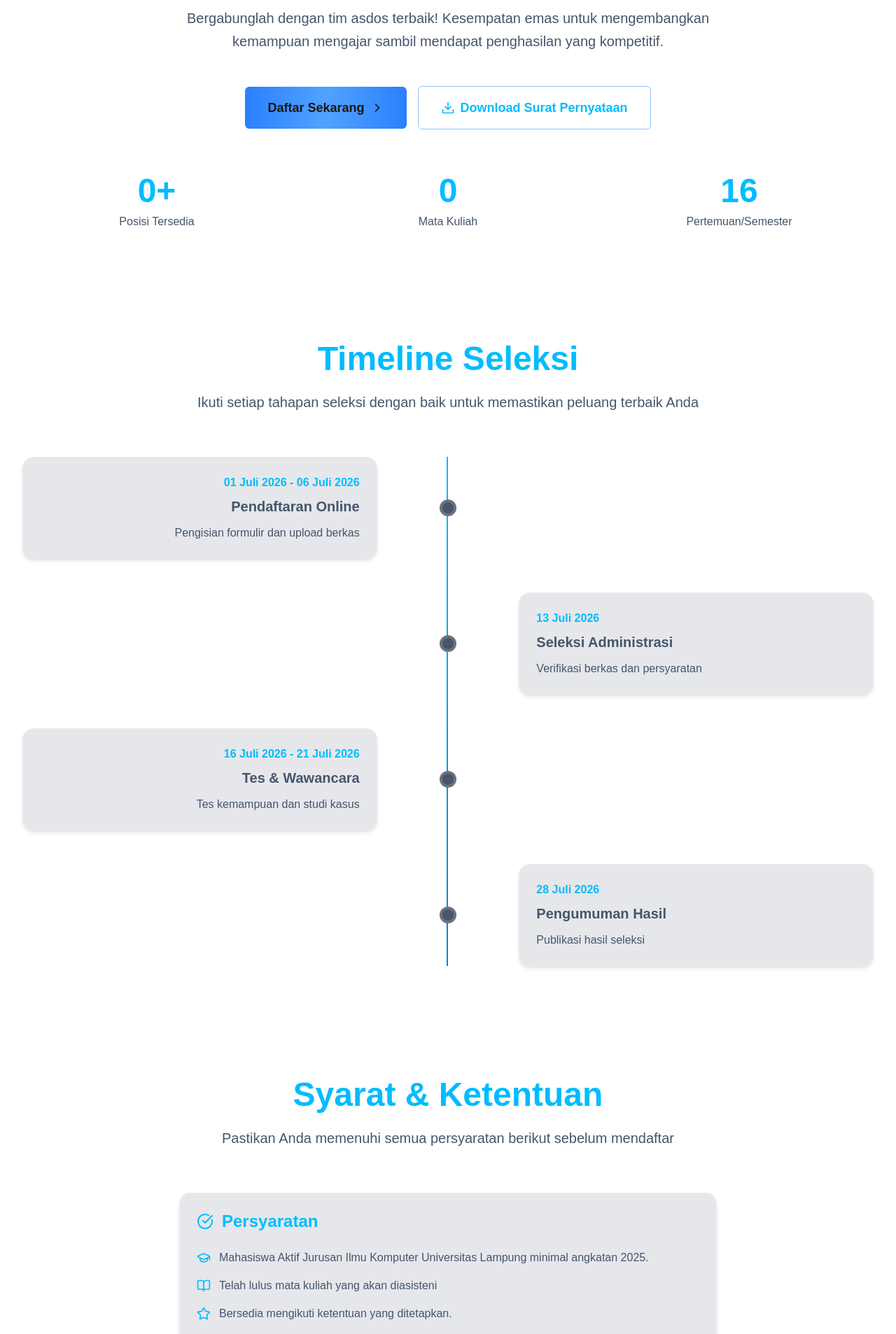
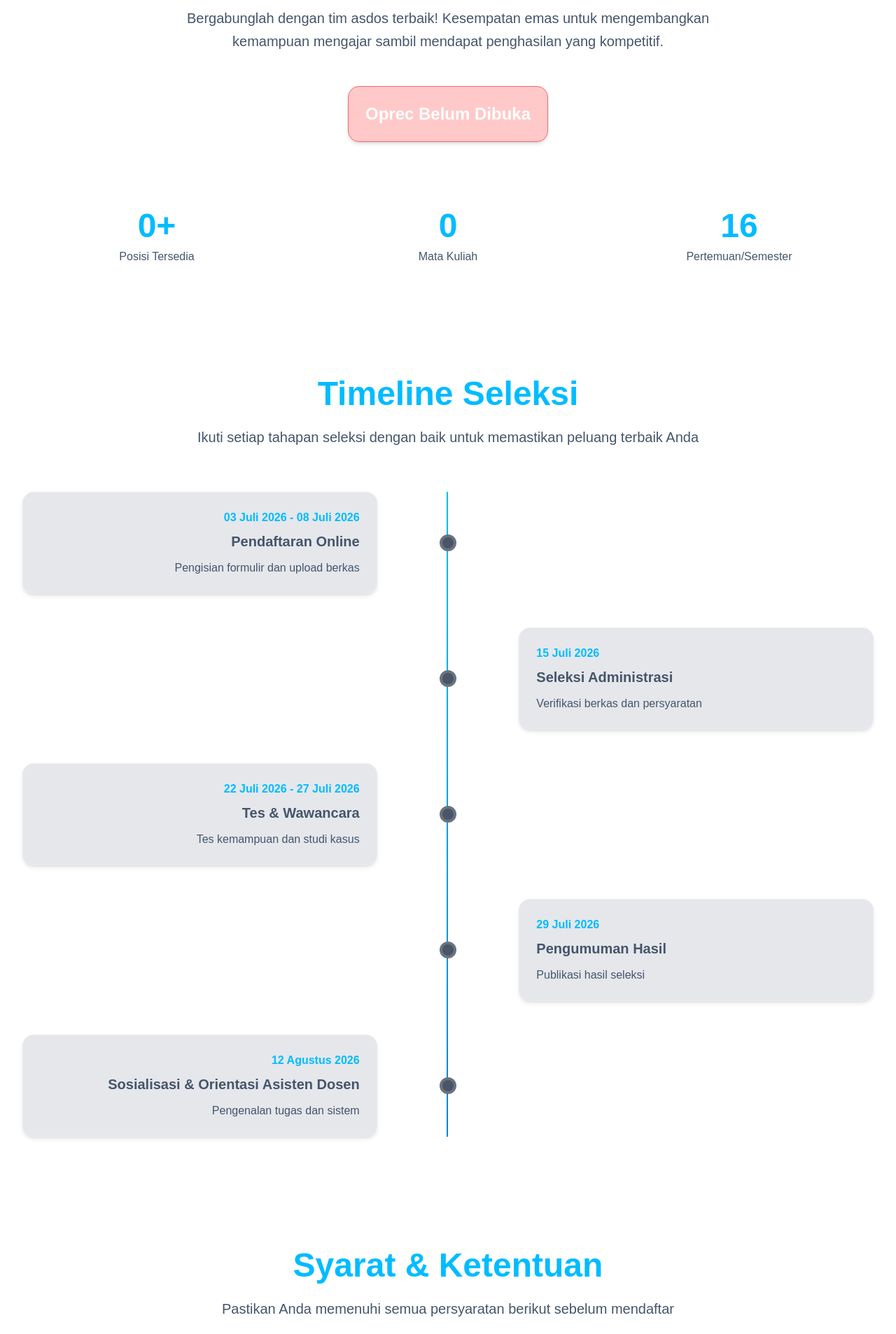
Before and after one commit to Bansus26/Web_Bansus, a Next.js app: page /oprec in a window 1280 px wide. Shown: the part 400-2307 px from the top of the page at 70% size. Built offline with nearby package versions, Linux system fonts and the light colour scheme; no server answers; the database is empty.

Commit message:
update timeline fix

```diff
--- a/components/oprec/oprec-page.tsx
+++ b/components/oprec/oprec-page.tsx
@@ -75,15 +75,25 @@ const OprecPage = ({ dataProdis }: OprecPageProps) => {
             </p>
 
             <div className="flex flex-col sm:flex-row gap-4 justify-center items-center">
-              <Button // INI ADA KELASNYA SENDIRI DI button.tsx
+              <h3 className={`text-l md:text-2xl font-bold ${theme.status_warning} hover:bg-red-500 transition-all duration-300 ease-in-out transform mb-8 leading-tight`}>Oprec Belum Dibuka</h3>
+
+
+              {/* Tombol Daftar */}
+
+              {/* <Button // INI ADA KELASNYA SENDIRI DI button.tsx
                 href="/oprec/daftar"
                 size="lg"
                 className={``}
               >
                 Daftar Sekarang
                 <ChevronRight className="w-5 h-5 ml-2 transition-transform group-hover:translate-x-1" />
-              </Button>
-              <Button
+              </Button> */}
+
+
+
+              {/* Surat Pernyataan disini */}
+
+              {/* <Button
                 variant="secondary"
                 size="lg"
                 href="/files/surat-pernyataan.docx"
@@ -91,7 +101,7 @@ const OprecPage = ({ dataProdis }: OprecPageProps) => {
               >
                 <Download className={`w-5 h-5 mr-2`} />
                 Download Surat Pernyataan
-              </Button>
+              </Button> */}
             </div>
           </div>
 
--- a/data/static-data.tsx
+++ b/data/static-data.tsx
@@ -15,8 +15,8 @@ import {
 } from "lucide-react";
 
 export const timelineOprec = {
-  start: "01 Juli 2026",
-  end: "06 Juli 2026",
+  start: "03 Juli 2026",
+  end: "08 Juli 2026",
 };
 
 export const informationHero = [
@@ -36,41 +36,41 @@ export const informationHero = [
 
 export const timeline = [
   {
-    date: "01 Juli 2026 - 06 Juli 2026",
+    date: "03 Juli 2026 - 08 Juli 2026",
     title: "Pendaftaran Online",
     description: "Pengisian formulir dan upload berkas",
     status: "upcoming" as const,
   },
   // {
-  //   date: "20 Januari 2026 - 22 Januari 2026",
+  //   date: "09 Juli 2026 - 14 Juli 2026",
   //   title: "Pendaftaran Online Extend",
   //   description: "Pengisian formulir dan upload berkas",
   //   status: "upcoming" as const,
   // },
   {
-    date: "13 Juli 2026",
+    date: "15 Juli 2026",
     title: "Seleksi Administrasi",
     description: "Verifikasi berkas dan persyaratan",
     status: "upcoming" as const,
   },
   {
-    date: "16 Juli 2026 - 21 Juli 2026",
+    date: "22 Juli 2026 - 27 Juli 2026",
     title: "Tes & Wawancara",
     description: "Tes kemampuan dan studi kasus",
     status: "upcoming" as const,
   },
   {
-    date: "28 Juli 2026",
+    date: "29 Juli 2026",
     title: "Pengumuman Hasil",
     description: "Publikasi hasil seleksi",
     status: "upcoming" as const,
   },
-  // {
-  //   date: "07 Februari 2026 - 08 Februari 2026",
-  //   title: "Sosialisasi & Orientasi Asisten Dosen",
-  //   description: "Pengenalan tugas dan sistem",
-  //   status: "upcoming" as const,
-  // },
+  {
+    date: "12 Agustus 2026",
+    title: "Sosialisasi & Orientasi Asisten Dosen",
+    description: "Pengenalan tugas dan sistem",
+    status: "upcoming" as const,
+  },
 ] as const;
 
 export const requirements = [
--- a/lib/theme.ts
+++ b/lib/theme.ts
@@ -145,5 +145,5 @@ export const theme = {
 
   // add ons
   status_warning:
-    "bg-red-200 border border-red-400 text-red-800 p-6 rounded-2xl max-w-3xl shadow-md relative z-10", // dipake buat warnig di fosi, pad di guest
+    "bg-red-200 border border-red-400 text-red-800 p-6 text-white  rounded-2xl max-w-3xl shadow-md relative z-10", // dipake buat warnig di fosi, pad di guest
 };
```
Also changed, not shown: 1 other file (tests, documents, lock files or other folders).
